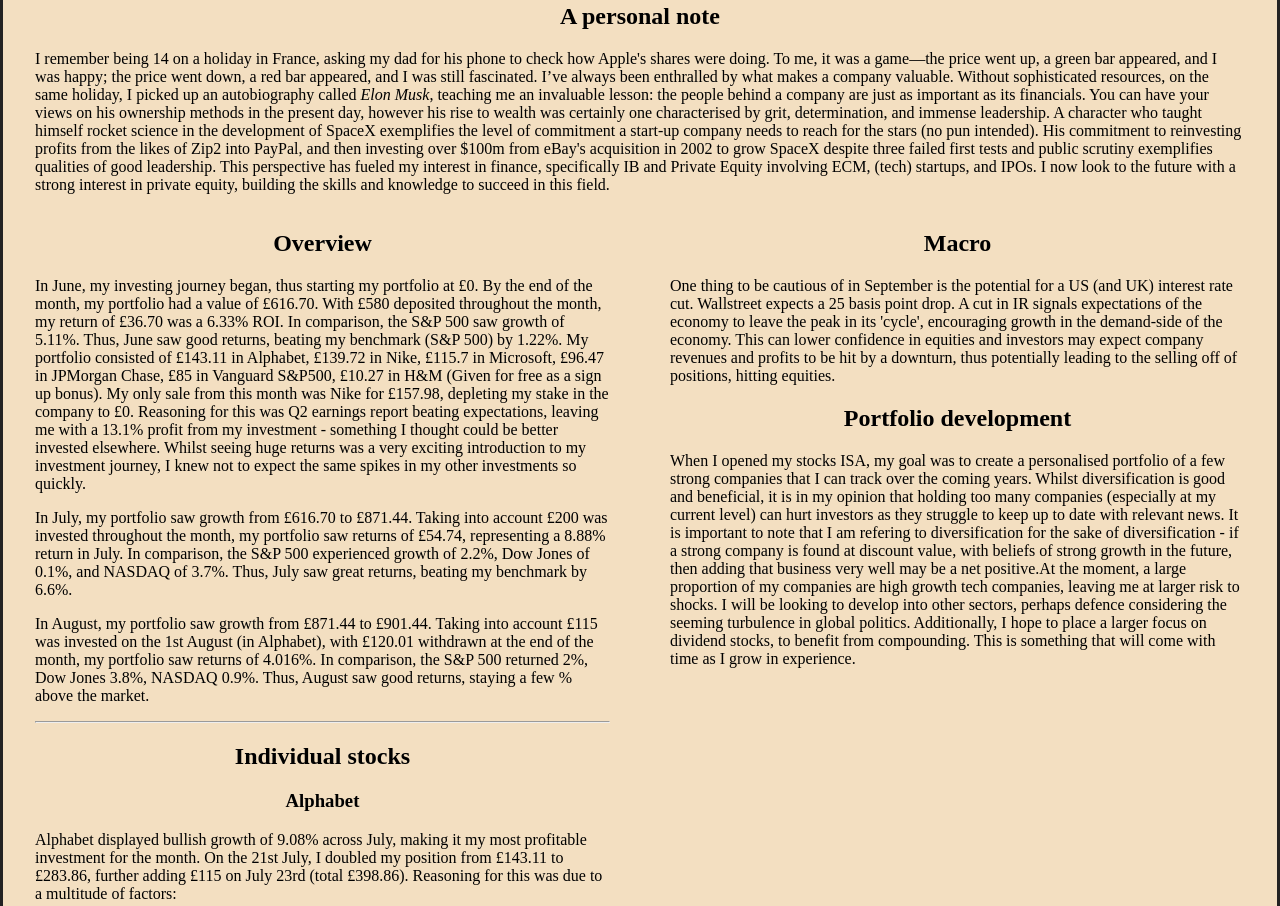
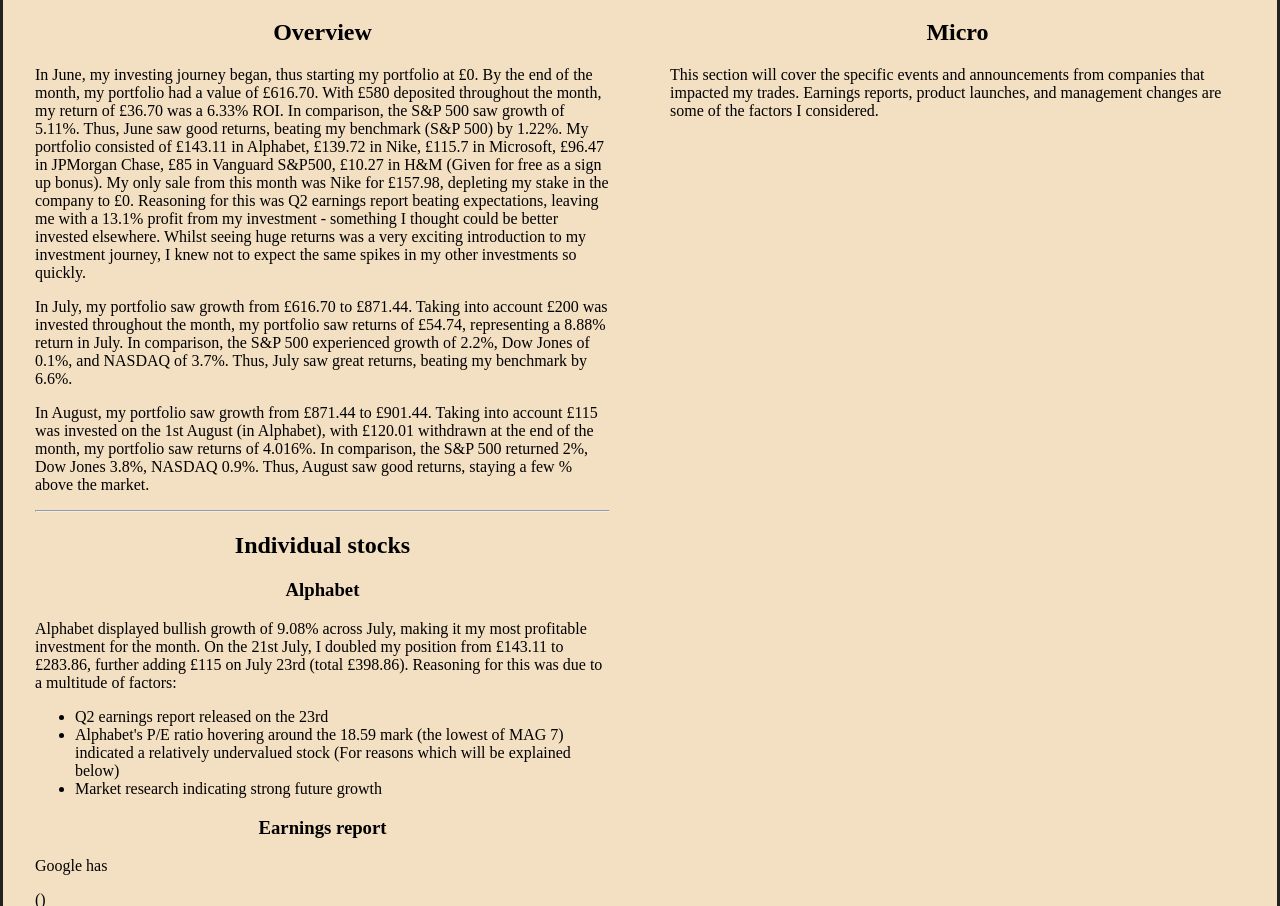
Before and after one commit to vernacchio/vernacchio-site, a plain HTML site: page index.html in a window 1280 px wide. Shown: the part 347-1253 px from the top of the page. Drawn offline with Linux system fonts and the light colour scheme.

Commit message:
Update index.html with latest changes

```diff
--- a/index.html
+++ b/index.html
@@ -15,8 +15,6 @@
         <h2><sub>A Breakdown of My Trades, from Macro Trends to Company-Specific Catalysts</sub></h2>
         <hr>
         <p>June-August Edition, 2025, Issue 1</p>
-         <h2>A personal note</h2>
-        <p>I remember being 14 on a holiday in France, asking my dad for his phone to check how Apple's shares were doing. To me, it was a game—the price went up, a green bar appeared, and I was happy; the price went down, a red bar appeared, and I was still fascinated. I’ve always been enthralled by what makes a company valuable. Without sophisticated resources, on the same holiday, I picked up an autobiography called <em>Elon Musk</em>, teaching me an invaluable lesson: the people behind a company are just as important as its financials. You can have your views on his ownership methods in the present day, however his rise to wealth was certainly one characterised by grit, determination, and immense leadership. A character who taught himself rocket science in the development of SpaceX exemplifies the level of commitment a start-up company needs to reach for the stars (no pun intended). His commitment to reinvesting profits from the likes of Zip2 into PayPal, and then investing over $100m from eBay's acquisition in 2002 to grow SpaceX despite three failed first tests and public scrutiny exemplifies qualities of good leadership. This perspective has fueled my interest in finance, specifically IB and Private Equity involving ECM, (tech) startups, and IPOs. I now look to the future with a strong interest in private equity, building the skills and knowledge to succeed in this field.</p>
         <section>
             <div class="two-column-layout">
                 <div>
@@ -33,19 +31,16 @@
                         <li>Alphabet's P/E ratio hovering around the 18.59 mark (the lowest of MAG 7) indicated a relatively undervalued stock (For reasons which will be explained below)</li>
                         <li>Market research indicating strong future growth</li>
                     </ul>
+                    <h3>Earnings report</h3>
+                    <p>Google has </p> ()
                     <h3>Valuation</h3>
                     <p>Google has faced a P/E ratio of around 18.59 for the since June. This measures the price of a companies share in relation to its earnings per share (i.e. how much investors are paying for $1 of company profits, in this case $18.59). Being considerably lower than other mag 7 companies like Tesla (182), Microsoft (36.5) and Amazon (41.6), this indicated that the stock was undervalued relative to its earnings potential. However, it is important to note that this percieved 'undervaluation' was not without reasons, as google has been facing a range of challenges in the eyes of investors.</p>
                     <p>Firstly, regulatory scrutiny has been a significant concern for Google. Governments worldwide have been increasingly focused on regulating big tech companies, and Google has not been exempt from this scrutiny. For example, the Antitrust division of the department of Justice alleges (originally filed in Jan. 2023) Google has abused monopoly power, stiffling competition through anti-competitive means like censoring ads for over 15 years. Possible consequences could involve the selling of Googles search engine, Chrome, from Alphabet, as well as its android OS and breaking up of google's deal with Apple to be the primary search engine through safari. Antitrust investigations and potential consequences could impact the company's profitability and growth prospects thus reasoning their 'undervalued' P/E ratio. </p>
-                    <p>Alphabet, as a whole, is a high quality company. Its services include: Google (search), Deepmind(AI), Cloud (Data), Youtube (Streaming), Waymo (Robotaxi), Network (Ads). This shows how Alphabet is operating in some of the largest and fastest-growing total addressable markets (TAMs), providing very promising potential for high growth and profits. Google's existing power as a MAG7 enables it to diversify these different sectors with, in my opinion, no true threat to quality of management as Alphabet clearly has the resources (nearly a $3 trillion company) to fund their projects in AI, Robotaxi and more. </p>
-                    <p>A brief criticism of Google's 'undervaluation' is the threat of AI. However, in the Q2 earnings report 2025, Google services (Search, Youtube Ads + subscriptions etc) delivered $82.5B renues - double-digit growth)</p>
-                    <p>For me, Google Cloud offers immense potential in the long term. Google Cloud is currently the 3rd largest cloud provider, with a market share of 11% (AWS 34%, Azure 22%). However, Google Cloud is growing at an impressive rate of 28% YoY, compared to AWS (12%) and Azure (20%). This indicates that Google Cloud is gaining market share and has the potential to become a major player in the cloud computing industry. Analysts on CNBCs 'the exchange' valued Cloud at $572B (September 1st), yet I view this as a low estimate. Despite the company not being profitable (yet), excellent revenue growth is coupled with huge operating margins (20.7% Q2 2025). Considering this figure only became positive in Q1 of 2023, I believe in the future, these margins will continue to grow.</p>
-                    <p>Comparing Youtube to Netflix, Analysts valued YT at $446B (1st September). However, comparing to Netflix's market cap of $513B, it is of my belief that there is some more upside to YT. A really interesting video by Joseph Carlson. The US is streaming's biggest market, and streaming is becoming the US's biggest form of media content. In May 2023, Netflix took up 7.9% of US TV time, slightly lower than Youtube's 8.5%. 2 years later, in May 2025, Netflix held 7.5% compared to Youtube's 12.5%, exemplifying Youtube to be gaining a stronger position in streaming. Due to the recent explosion of streaming services, YT being a dominant player will hugely boost Alphabet's marketcap, thus incentivising me to strengthen my position in the company.  </p>
+
                 </div>
                 <div>
-                    <h2>Macro</h2>
-                    <p>One thing to be cautious of in September is the potential for a US (and UK) interest rate cut. Wallstreet expects a 25 basis point drop. A cut in IR signals expectations of the economy to leave the peak in its 'cycle', encouraging growth in the demand-side of the economy. This can lower confidence in equities and investors may expect company revenues and profits to be hit by a downturn, thus potentially leading to the selling off of positions, hitting equities.</p>
-                    <h2>Portfolio development</h2>
-                    <p>When I opened my stocks ISA, my goal was to create a personalised portfolio of a few strong companies that I can track over the coming years. Whilst diversification is good and beneficial, it is in my opinion that holding too many companies (especially at my current level) can hurt investors as they struggle to keep up to date with relevant news. It is important to note that I am refering to diversification for the sake of diversification - if a strong company is found at discount value, with beliefs of strong growth in the future, then adding that business very well may be a net positive.At the moment, a large proportion of my companies are high growth tech companies, leaving me at larger risk to shocks. I will be looking to develop into other sectors, perhaps defence considering the seeming turbulence in global politics. Additionally, I hope to place a larger focus on dividend stocks, to benefit from compounding. This is something that will come with time as I grow in experience. </p>
+                    <h2>Micro</h2>
+                    <p>This section will cover the specific events and announcements from companies that impacted my trades. Earnings reports, product launches, and management changes are some of the factors I considered.</p>
                 </div>
             </div>
         </section>
```
